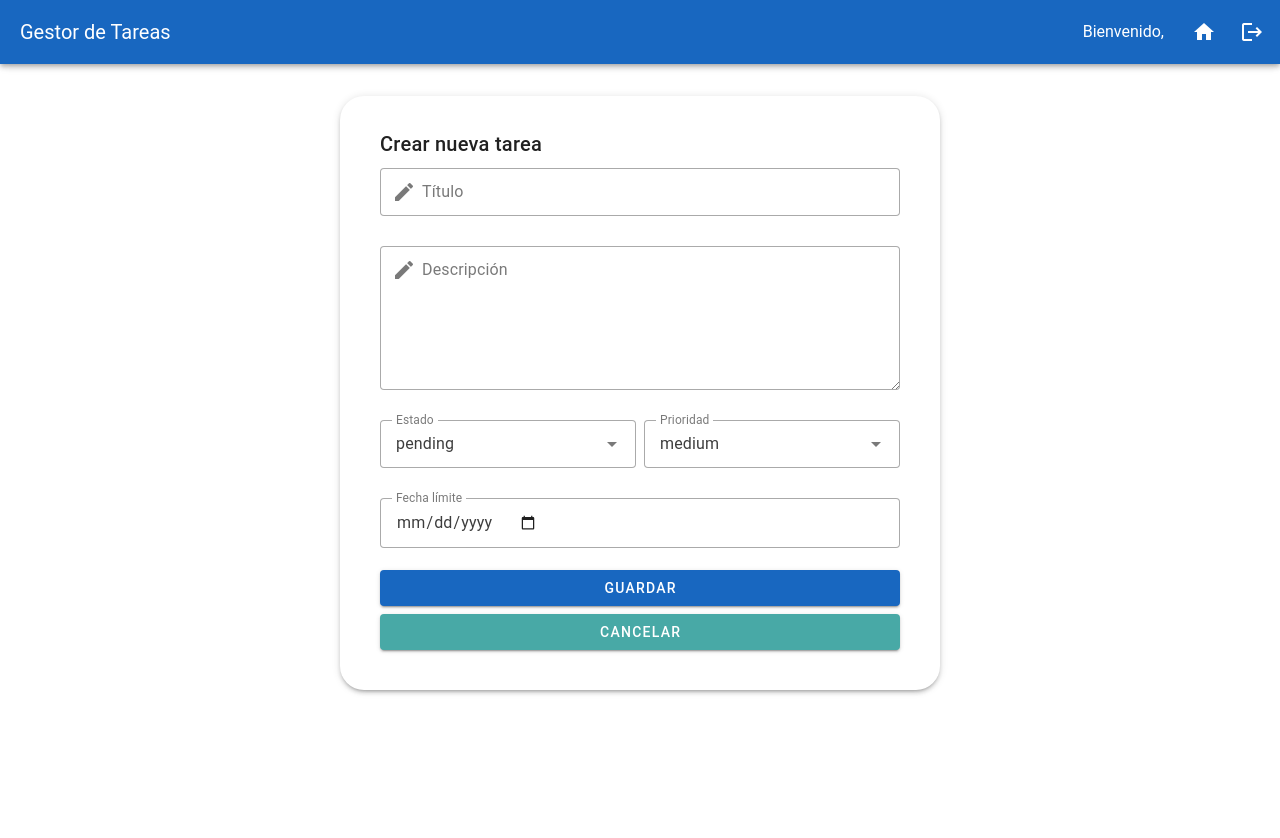
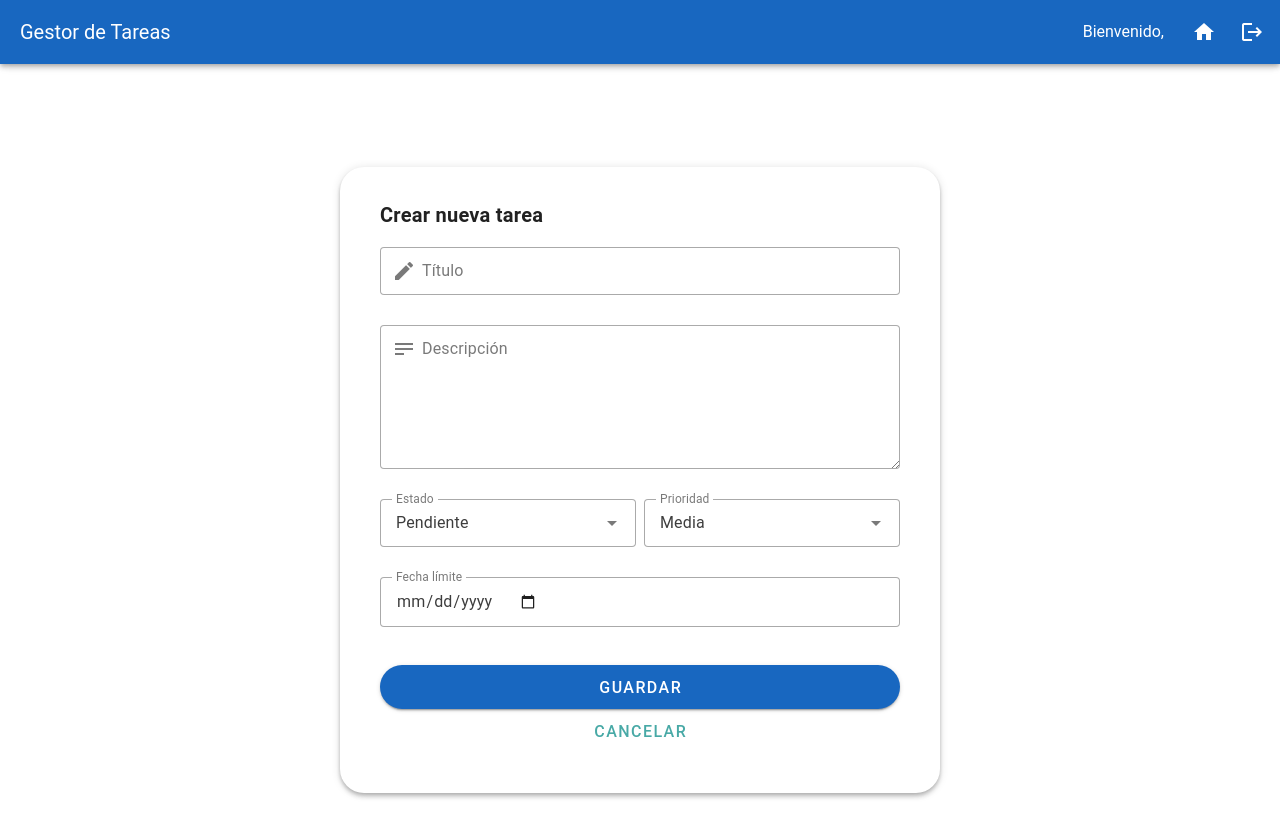
Before and after one commit to Abrany25/task-manager, a Vue app in the folder frontend/frontend/: page /new in a window 1280 px wide. Shown: the top 838 px of the page. Before the commit the page ends 800 px from the top, so only its background shows below. Built offline with nearby package versions, Linux system fonts and the light colour scheme; sample sign-in values are in the browser's storage.

Commit message:
style(taskform): mejora visual del formulario y traduccion de estados

```diff
--- a/frontend/frontend/src/components/TaskForm.vue
+++ b/frontend/frontend/src/components/TaskForm.vue
@@ -1,7 +1,19 @@
 <template>
-  <v-container class="fill-height d-flex justify-center align-center">
-    <v-card class="pa-6" max-width="600" elevation="3" rounded="xl">
-      <v-card-title>Crear nueva tarea</v-card-title>
+  <v-container
+    class="fill-height d-flex justify-center align-center pa-4"
+    style="min-height: 100vh"
+  >
+    <v-card
+      class="pa-6 d-flex flex-column"
+      elevation="4"
+      rounded="xl"
+      max-width="600"
+      style="width: 100%; max-height: 95vh; overflow-y: auto"
+    >
+      <v-card-title class="text-h6 font-weight-bold mb-2">
+        Crear nueva tarea
+      </v-card-title>
+
       <v-card-text>
         <v-form @submit.prevent="handleSubmit" ref="formRef" v-model="valid">
           <v-row dense>
@@ -15,10 +27,11 @@
                 required
               />
             </v-col>
+
             <v-col cols="12">
               <v-textarea
                 label="Descripción"
-                prepend-inner-icon="mdi-pencil"
+                prepend-inner-icon="mdi-text"
                 density="comfortable"
                 variant="outlined"
                 v-model="description"
@@ -26,29 +39,89 @@
             </v-col>
 
             <v-col cols="12" sm="6">
-              <v-select label="Estado" :items="['pending','in_progress','completed']" v-model="status" required density="comfortable"
-                variant="outlined"/>
+              <v-select
+                label="Estado"
+                v-model="status"
+                :items="[
+                  { title: 'Pendiente', value: 'pending' },
+                  { title: 'En progreso', value: 'in_progress' },
+                  { title: 'Completada', value: 'completed' }
+                ]"
+                item-title="title"
+                item-value="value"
+                density="comfortable"
+                variant="outlined"
+                required
+              />
+
             </v-col>
 
             <v-col cols="12" sm="6">
-              <v-select label="Prioridad" :items="['low','medium','high']" v-model="priority" required density="comfortable"
-                variant="outlined"/>
+              <v-select
+                label="Prioridad"
+                v-model="priority"
+                :items="[
+                  { title: 'Baja', value: 'low' },
+                  { title: 'Media', value: 'medium' },
+                  { title: 'Alta', value: 'high' }
+                ]"
+                item-title="title"
+                item-value="value"
+                density="comfortable"
+                variant="outlined"
+                required
+              />
             </v-col>
 
             <v-col cols="12">
-              <v-text-field label="Fecha límite" v-model="dueDate" type="date" required density="comfortable"
-                variant="outlined"/>
+              <v-text-field
+                label="Fecha límite"
+                type="date"
+                v-model="dueDate"
+                density="comfortable"
+                variant="outlined"
+                required
+              />
+            </v-col>
+
+            <v-col cols="12" class="d-flex flex-column gap-2 mt-2">
+              <v-btn
+                type="submit"
+                color="primary"
+                block
+                size="large"
+                rounded
+              >
+                Guardar
+              </v-btn>
+
+              <v-btn
+                variant="text"
+                color="secondary"
+                block
+                size="large"
+                rounded
+                @click="emit('close')"
+              >
+                Cancelar
+              </v-btn>
+
+              <v-alert
+                v-if="error"
+                type="error"
+                class="mt-3"
+                variant="tonal"
+              >
+                {{ error }}
+              </v-alert>
             </v-col>
           </v-row>
-
-          <v-btn color="primary" type="submit" block>Guardar</v-btn>
-          <v-btn text color="secondary" class="mt-2" block @click="emit('close')">Cancelar</v-btn>
-          <v-alert v-if="error" type="error" class="mt-3">{{ error }}</v-alert>
         </v-form>
       </v-card-text>
     </v-card>
   </v-container>
 </template>
+
 
 <script setup lang="ts">
 import { ref } from 'vue'
```
